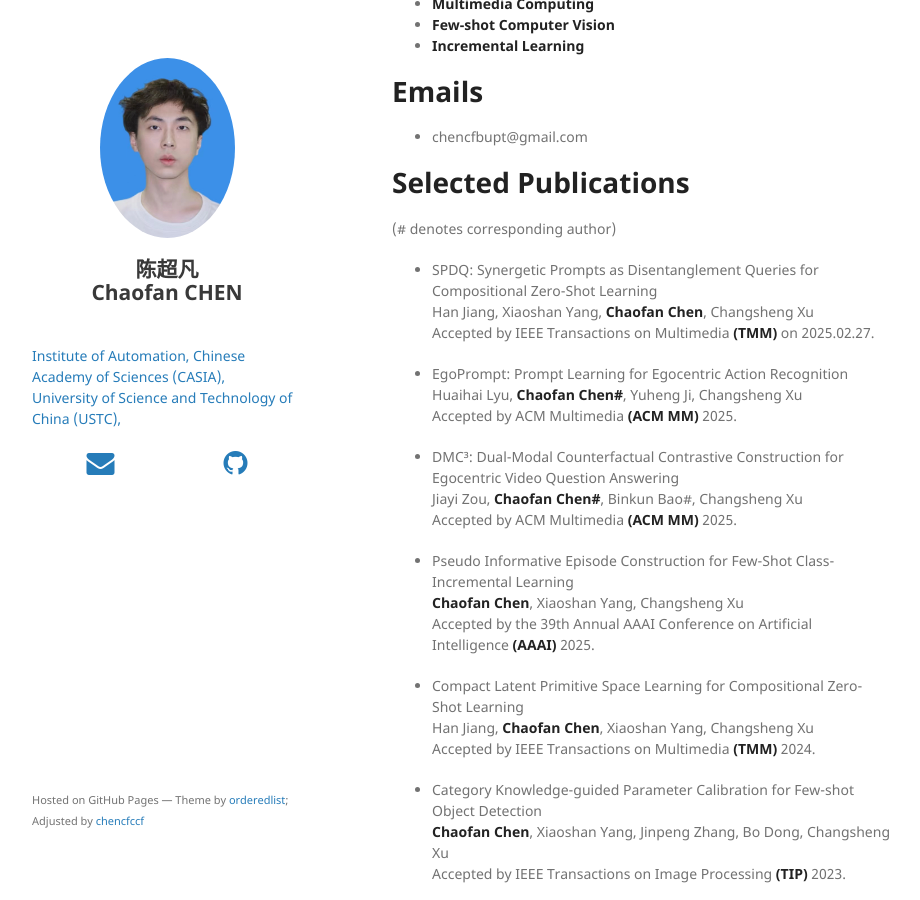
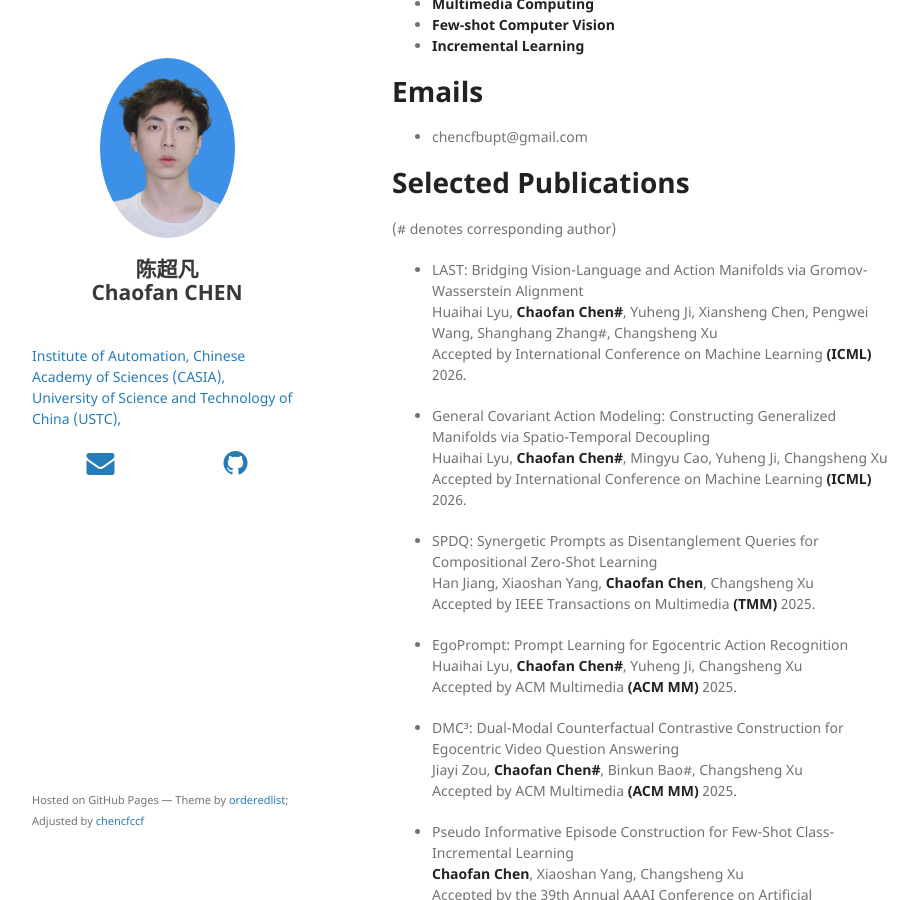
Before and after one commit to chencfccf/chencfccf.github.io, a Jekyll site: the page built from index.md, in a window 1280 px wide and 900 px high, scrolled down 313 px. Shown: the whole window, without its empty margins (178-1098 px from the left). Built offline with Jekyll 4.4.1, drawn with Linux system fonts in a browser that asks for light colours; nearby versions of some CDN libraries; our own code applies the rules of GitHub Pages for plain Markdown files.

Commit message:
Update index.md

```diff
--- a/index.md
+++ b/index.md
@@ -39,9 +39,17 @@ I am an assistant professor at the State Key Laboratory of Multimodal Artificial
 (# denotes corresponding author)
 
 
+  * LAST: Bridging Vision-Language and Action Manifolds via Gromov-Wasserstein Alignment
+  Huaihai Lyu, **Chaofan Chen#**, Yuheng Ji, Xiansheng Chen, Pengwei Wang, Shanghang Zhang#, Changsheng Xu
+  Accepted by International Conference on Machine Learning **(ICML)** 2026.
+
+  * General Covariant Action Modeling: Constructing Generalized Manifolds via Spatio-Temporal Decoupling
+  Huaihai Lyu, **Chaofan Chen#**, Mingyu Cao, Yuheng Ji, Changsheng Xu
+  Accepted by International Conference on Machine Learning **(ICML)** 2026.
+
   * SPDQ: Synergetic Prompts as Disentanglement Queries for Compositional Zero-Shot Learning
   Han Jiang, Xiaoshan Yang, **Chaofan Chen**, Changsheng Xu
-  Accepted by IEEE Transactions on Multimedia **(TMM)** on 2025.02.27.
+  Accepted by IEEE Transactions on Multimedia **(TMM)** 2025.
 
   * EgoPrompt: Prompt Learning for Egocentric Action Recognition
   Huaihai Lyu, **Chaofan Chen#**, Yuheng Ji, Changsheng Xu
```
